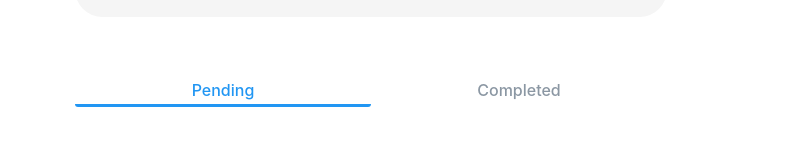
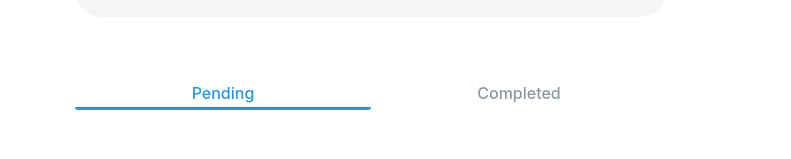
Before and after one commit to ojayii/todosxx, a React (Create React App) app in the folder my-app/: page / in a window 1280 px wide. Shown: the part 144-303 px from the top of the page, without its empty margins (269-1060 px from the left). Built offline with nearby package versions, Linux system fonts and the light colour scheme.

Commit message:
Updating tab buttons...

```diff
--- a/my-app/src/App.module.css
+++ b/my-app/src/App.module.css
@@ -167,7 +167,7 @@ header > form button img, .App footer button img {
     z-index: 10;
     background-color: white;
     height: 1px;
-    padding-top: 1.4rem;
+    padding-top: 1.6rem;
     /* transform: translateY(2rem); */
 }
 
```
